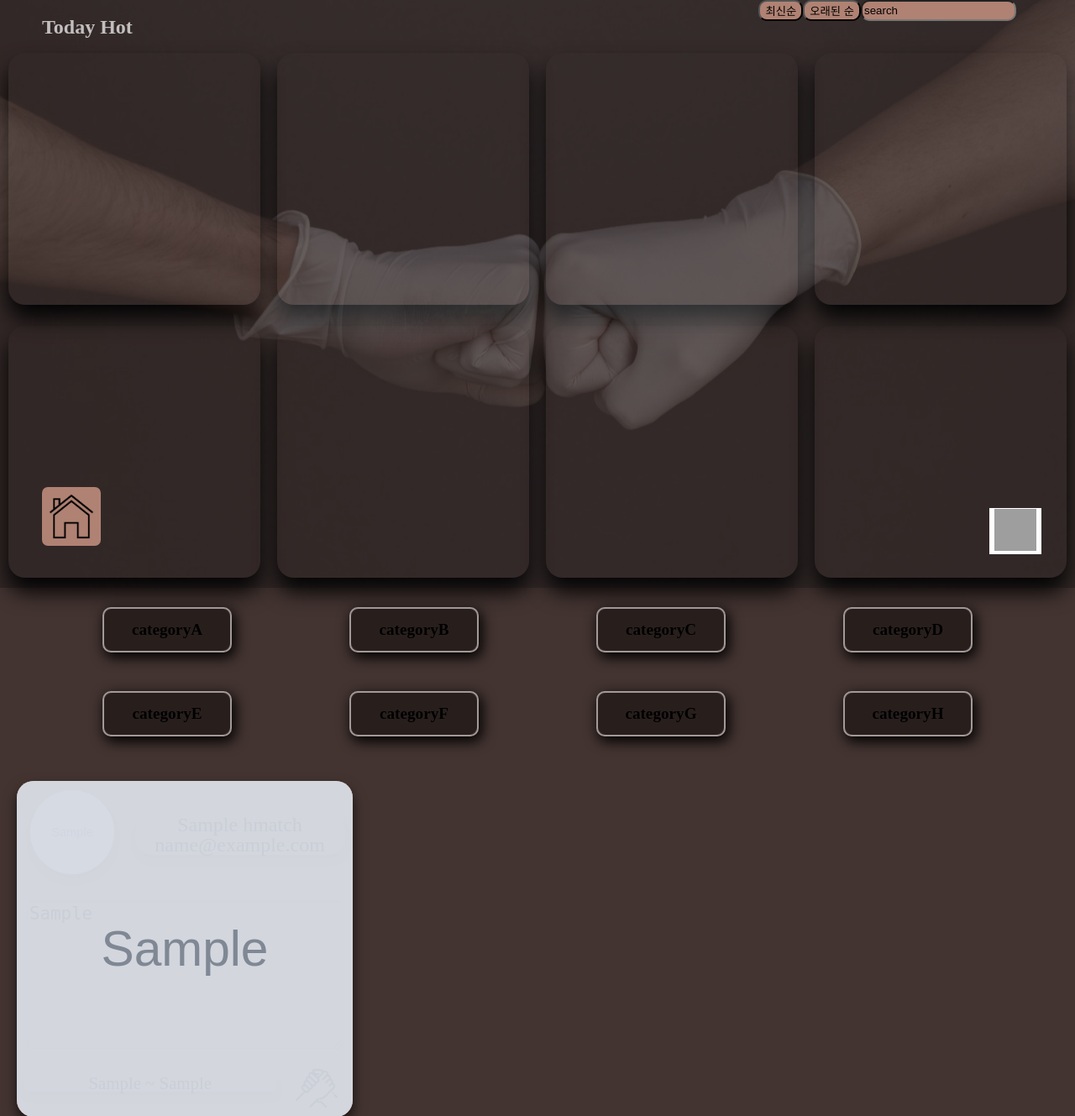
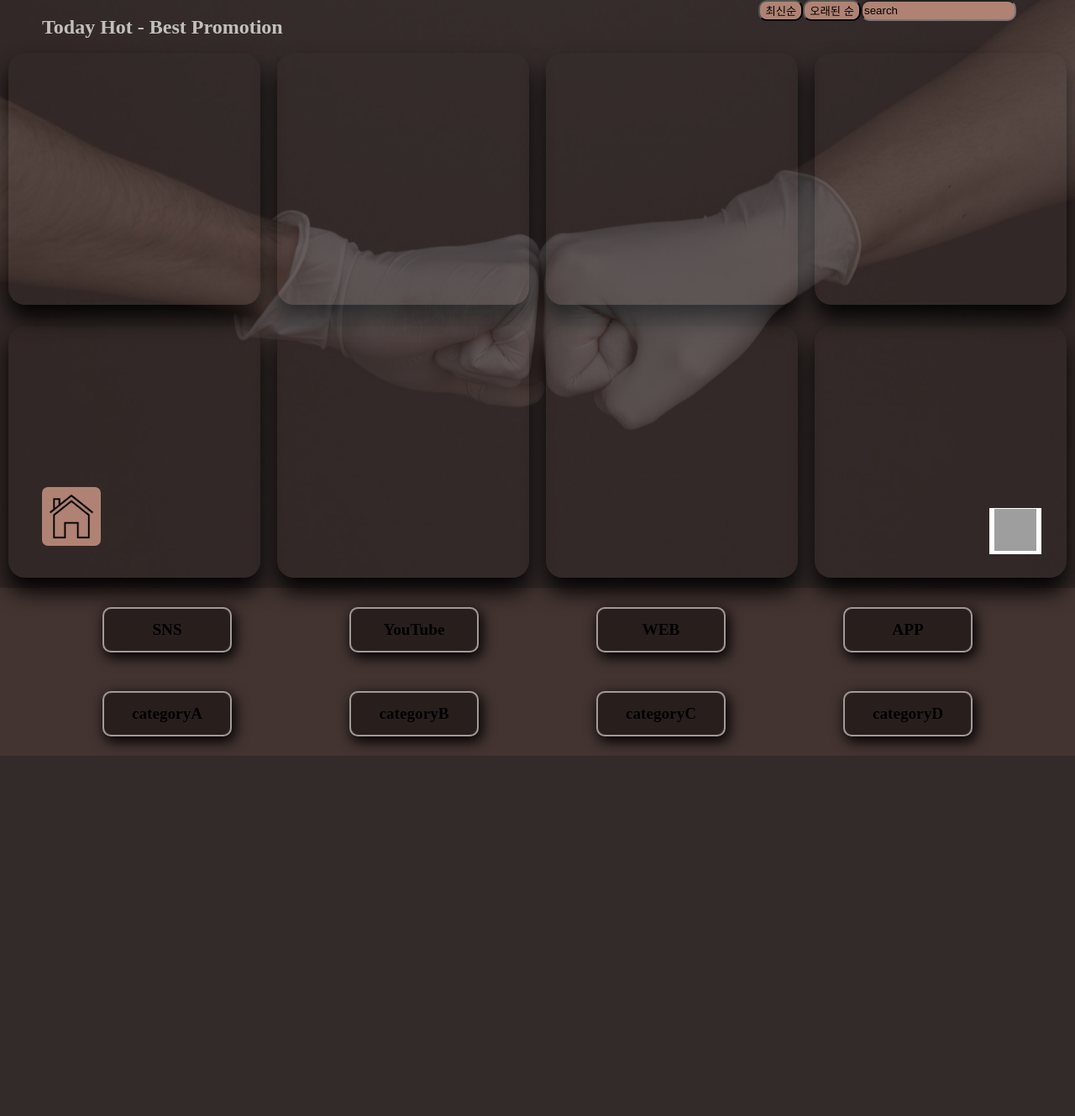
Before and after one commit to SeoEunGi0802/HongBer, a PHP site: page /hongber/php/match.php?c=cs in a window 1280 px wide. Shown: the part 100-1429 px from the top of the page at 84% size. After the commit the page ends 1000 px from the top, so only its background shows below. Run offline with PHP 8.4, Linux system fonts and the light colour scheme; the visitor is signed in with stand-in values (Sample User, id 1); tables that the repository leaves empty or names only in its code hold one stand-in row (values such as "Sample post"); grey boxes marked "Sample" are stand-in pictures; a stand-in replaces the project's code that opens the database connection; some libraries are stand-ins or nearby versions; grey boxes are pictures that could not be loaded.

Commit message:
add category code

```diff
--- a/hongber/css/modify.css
+++ b/hongber/css/modify.css
@@ -100,6 +100,11 @@ header > div {
   cursor: pointer;
 }
 
+.category{
+  width: 100%;
+  height: 40px;
+  border-radius: 10px;
+}
 
 .form_wrap {
 width: 374px;
--- a/hongber/css/user_info.css
+++ b/hongber/css/user_info.css
@@ -99,6 +99,11 @@ header > div {
   cursor: pointer;
 }
 
+.category{
+  width: 100%;
+  height: 40px;
+  border-radius: 10px;
+}
 .form_wrap {
 width: 374px;
 margin: 100px auto 0;
--- a/hongber/php/card.php
+++ b/hongber/php/card.php
@@ -9,6 +9,39 @@
     }
 } else {
     $sql = "SELECT * FROM hmatch ORDER BY hm_day";
+}
+
+if (isset($_GET['c'])) {
+    $cate = $_GET['c'];
+    switch ($cate) {
+        case 'cs':
+            $sql = "SELECT * FROM hmatch WHERE category = 'SNS'";
+            break;
+        case 'cy':
+            $sql = "SELECT * FROM hmatch WHERE category = 'YouTube'";
+            break;
+        case 'cw':
+            $sql = "SELECT * FROM hmatch WHERE category = 'WEB'";
+            break;
+        case 'ca':
+            $sql = "SELECT * FROM hmatch WHERE category = 'APP'";
+            break;
+        case 'cA':
+            $sql = "SELECT * FROM hmatch WHERE category = 'categoryA'";
+            break;
+        case 'cB':
+            $sql = "SELECT * FROM hmatch WHERE category = 'categoryB'";
+            break;
+        case 'cC':
+            $sql = "SELECT * FROM hmatch WHERE category = 'categoryC'";
+            break;
+        case 'cD':
+            $sql = "SELECT * FROM hmatch WHERE category = 'categoryD'";
+            break;
+        default:
+            //
+            break;
+    }
 }
 
 $result = $connect->query($sql);
--- a/hongber/php/himdb.php
+++ b/hongber/php/himdb.php
@@ -10,6 +10,7 @@ $hm_name = $_POST["name"];
 $hm_r = $_POST["resolution"];
 $hm_sd = $_POST["start_d"];
 $hm_ed = $_POST["end_d"];
+$category = $_POST["category"];
 $hm_day = date("Y-m-d H:i");
 
 if (!isset($_SESSION['hislog'])) {
@@ -28,8 +29,8 @@ $row = $res->fetch();
 
 if (empty($row)) {
 
-    $sql = "INSERT INTO hmatch (hm_id, hm_email, hm_sd, hm_ed, hm_name, hm_r, hm_pimg, hm_day)";
-    $sql = $sql . "VALUES('$hid', '$hemail', '$hm_sd', '$hm_ed', '$hm_name', '$hm_r', '$profile_img', '$hm_day')";
+    $sql = "INSERT INTO hmatch (hm_id, hm_email, hm_sd, hm_ed, hm_name, hm_r, hm_pimg, hm_day, category)";
+    $sql = $sql . "VALUES('$hid', '$hemail', '$hm_sd', '$hm_ed', '$hm_name', '$hm_r', '$profile_img', '$hm_day', '$category')";
     $res = $connect->query($sql);
 
     if ($res) {
--- a/hongber/php/match.php
+++ b/hongber/php/match.php
@@ -14,6 +14,7 @@ if (!isset($_SESSION['hislog'])) {
   $hrow = $hres->fetch();
   $profile_img = $hrow['h_pimg'];
 }
+$today = date("Y-m-d");
 ?>
 <!DOCTYPE html>
 <html lang="ko">
@@ -59,7 +60,11 @@ if (!isset($_SESSION['hislog'])) {
         <input id="smav" type="text" onkeyup="sma()" placeholder="search" class="search_area">
       </div>
       <div class="hot_content">
-        <p class="hot_p">Today Hot</p>
+        <p class="hot_p">Today Hot - Best Promotion</p>
+        <?php
+        $sql = "SELECT beviewing_email, COUNT(beviewing_email) FROM viewing WHERE date = '$today' GROUP BY beviewing_email DESC LIMIT 8";
+        $res = $connect->query($sql);
+        ?>
         <div class=""></div>
         <div class=""></div>
         <div class=""></div>
@@ -70,29 +75,29 @@ if (!isset($_SESSION['hislog'])) {
         <div class=""></div>
       </div>
       <div class="category_box">
-        <a href="" class="categoryA">
+        <a href="?c=cs" class="categorySNS">
+          <div>SNS</div>
+        </a>
+        <a href="?c=cy" class="categoryYouTube">
+          <div>YouTube</div>
+        </a>
+        <a href="?c=cw" class="categoryWEB">
+          <div>WEB</div>
+        </a>
+        <a href="?c=ca" class="categoryAPP">
+          <div>APP</div>
+        </a>
+        <a href="?c=cA" class="categoryA">
           <div>categoryA</div>
         </a>
-        <a href="" class="categoryB">
+        <a href="?c=cB" class="categoryB">
           <div>categoryB</div>
         </a>
-        <a href="" class="categoryC">
+        <a href="?c=cC" class="categoryC">
           <div>categoryC</div>
         </a>
-        <a href="" class="categoryD">
+        <a href="?c=cD" class="categoryD">
           <div>categoryD</div>
-        </a>
-        <a href="" class="categoryE">
-          <div>categoryE</div>
-        </a>
-        <a href="" class="categoryF">
-          <div>categoryF</div>
-        </a>
-        <a href="" class="categoryG">
-          <div>categoryG</div>
-        </a>
-        <a href="" class="categoryH">
-          <div>categoryH</div>
         </a>
       </div>
       <?php
```
Also changed, not shown: hongber/php/hm_modify.php (+14 -13 lines), hongber/php/hser_info.php (+12 -2 lines), README.md.
